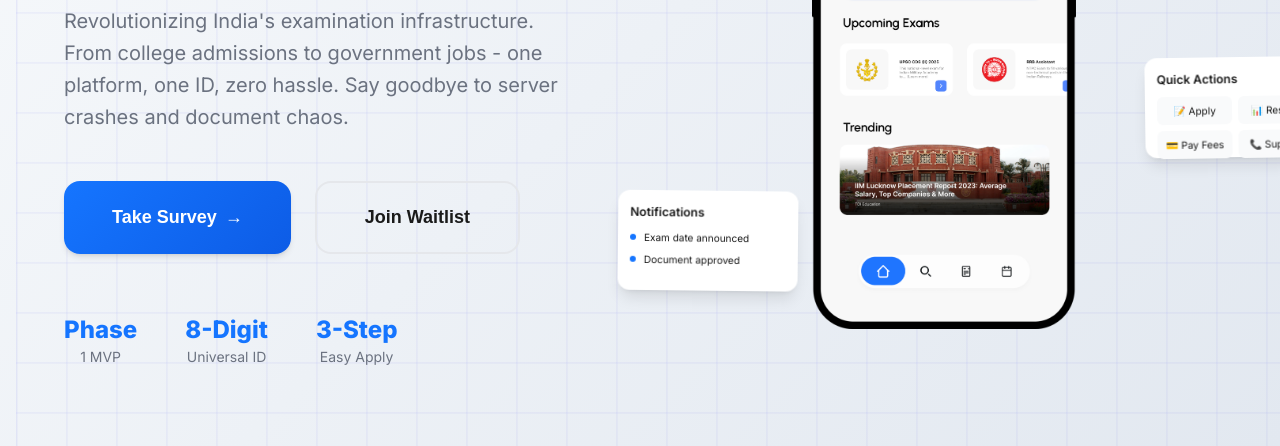
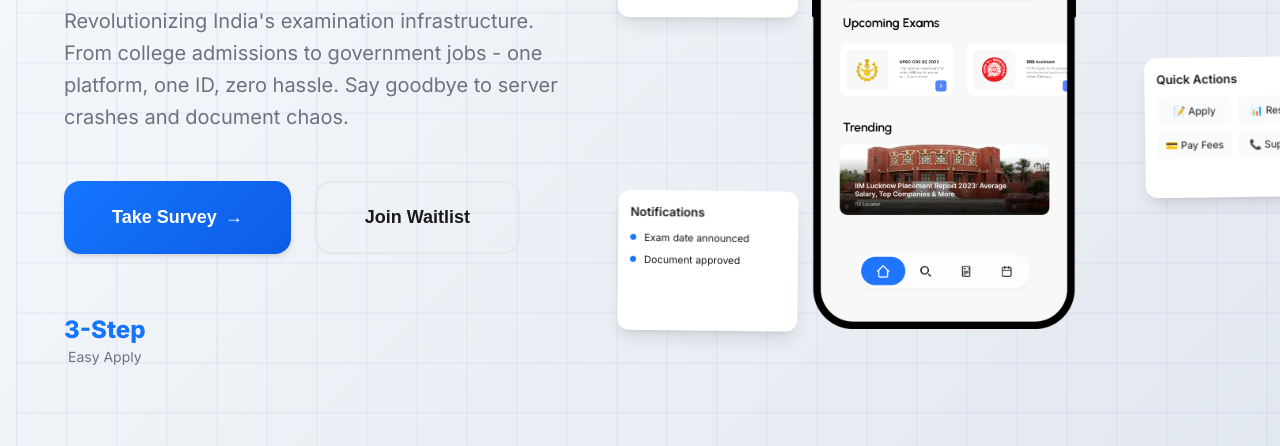
Before and after one commit to yashrajy264/exami-website, a plain HTML site: page index.html in a window 1280 px wide. Shown: the part 354-800 px from the top of the page. Drawn offline with Linux system fonts and the light colour scheme.

Commit message:
Remove Phase 1 MVP and 8-Digit Universal ID stats from hero section

```diff
--- a/index.html
+++ b/index.html
@@ -121,14 +121,6 @@
         </div>
 
         <div class="hero-stats" data-reveal data-reveal-delay="400">
-          <div class="stat">
-            <div class="stat-number">Phase</div>
-            <div class="stat-label">1 MVP</div>
-          </div>
-          <div class="stat">
-            <div class="stat-number">8-Digit</div>
-            <div class="stat-label">Universal ID</div>
-          </div>
           <div class="stat">
             <div class="stat-number">3-Step</div>
             <div class="stat-label">Easy Apply</div>
--- a/styles.css
+++ b/styles.css
@@ -1771,7 +1771,7 @@ p {
 .floating-screen {
   position: absolute;
   width: 180px;
-  height: 100px;
+  height: 140px;
   background: white;
   border-radius: 12px;
   box-shadow: var(--shadow-lg);
@@ -2015,7 +2015,7 @@ p {
 
   .floating-screen {
     width: 160px;
-    height: 100px;
+    height: 120px;
     padding: 12px;
   }
 
```
